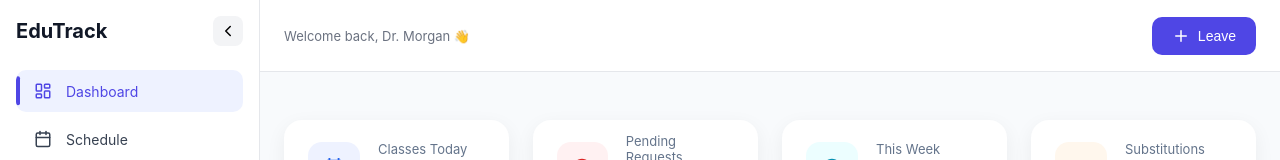
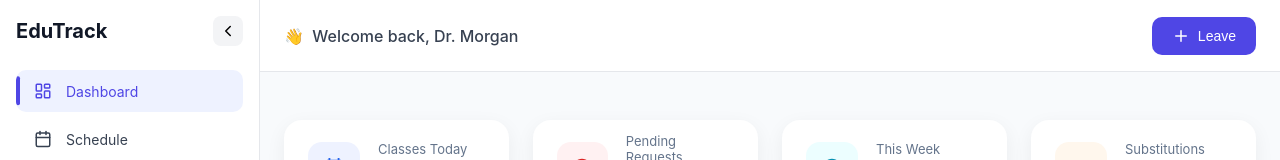
Before and after one commit to RekhaSwami9/edu-track, a React app in the folder frontend/: page / in a window 1280 px wide. Shown: the top 160 px of the page. Built offline with nearby package versions, Linux system fonts and the light colour scheme; the HTML template or start-up script is replaced by a standard one.

Commit message:
Fix sidebar z-index and improve navbar welcome message styling

```diff
--- a/frontend/src/components/layout/Navbar.css
+++ b/frontend/src/components/layout/Navbar.css
@@ -6,6 +6,8 @@
   display: flex;
   align-items: center;
   justify-content: space-between;
+  position: relative;
+  z-index: 50;
 }
 
 /* LEFT */
@@ -41,10 +43,17 @@
   color: #111827;
 }
 
-/* SUBTITLE */
+/* SUBTITLE - Welcome Message */
 .navbar-subtitle {
-  font-size: 13px;
-  color: #6b7280;
+  font-size: 16px;
+  font-weight: 500;
+  color: #374151;
+  margin: 0;
+}
+
+.navbar-subtitle::before {
+  content: "👋 ";
+  margin-right: 4px;
 }
 
 /* RIGHT */
--- a/frontend/src/components/layout/Navbar.jsx
+++ b/frontend/src/components/layout/Navbar.jsx
@@ -80,7 +80,7 @@ const Navbar = () => {
     <>
       <header className="navbar">
         <div className="navbar-left">
-          <p className="navbar-subtitle">Welcome back, Dr. Morgan 👋</p>
+          <p className="navbar-subtitle">Welcome back, Dr. Morgan</p>
         </div>
 
         <div className="navbar-right">
--- a/frontend/src/components/layout/Sidebar.css
+++ b/frontend/src/components/layout/Sidebar.css
@@ -7,6 +7,8 @@
   flex-direction: column;
   padding: 16px;
   transition: width 0.3s ease;
+  z-index: 100;
+  position: relative;
 }
 
 /* COLLAPSED */
```
